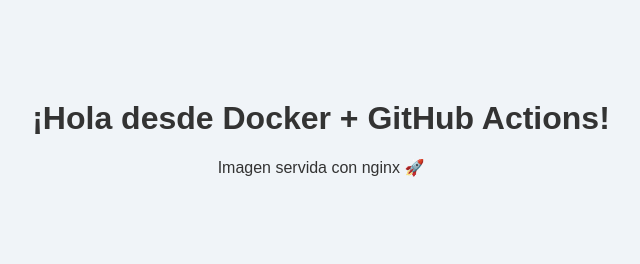
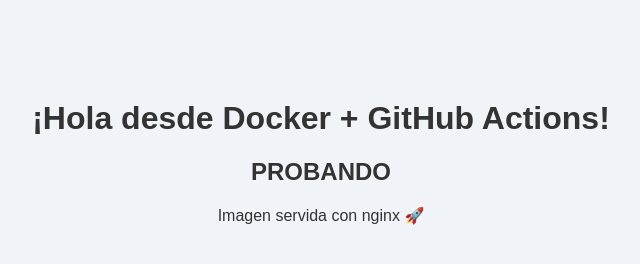
Before and after one commit to olallarialpereira-collab/webaction-sample2, a plain HTML site: page public/index.html in a window 1280 px wide. Shown: the whole page, without its empty margins (319-959 px from the left). Drawn offline with Linux system fonts and the light colour scheme.

Commit message:
Add heading 'PROBANDO' to index.html

```diff
--- a/public/index.html
+++ b/public/index.html
@@ -7,6 +7,8 @@
 </head>
 <body>
   <h1>¡Hola desde Docker + GitHub Actions!</h1>
+  <h2>PROBANDO</h2>
+
   <p>Imagen servida con nginx 🚀</p>
 </body>
 </html>
```
